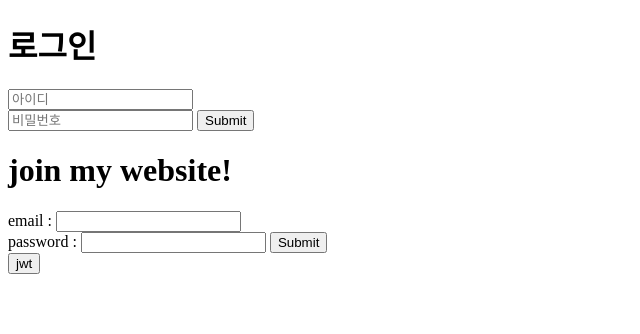
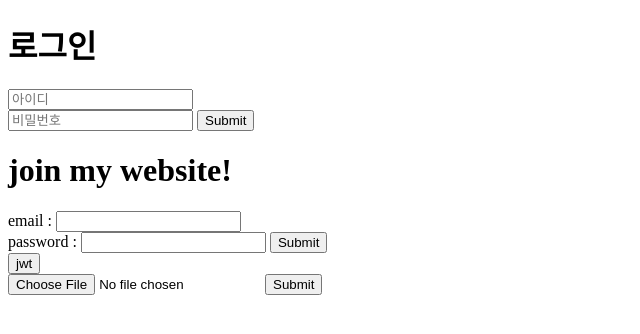
Before and after one commit to SuYeonJn/jwt_cookie_crud, a website: page index.html in a window 1280 px wide. Shown: the whole page, without its empty margins (0-640 px from the left). Drawn offline with Linux system fonts and the light colour scheme.

Commit message:
fileupload

```diff
--- a/index.html
+++ b/index.html
@@ -22,6 +22,12 @@
 
     <button id="jwt">jwt</button>
     <div class="jwt_exist"></div>
+
+    <form method="POST" action="/upload" enctype="multipart/form-data">
+      <input type = "file" name = "myFile"> </input>
+      <input type = "submit"></input>
+    </form>
+
   </body>
 </html>
 
```
